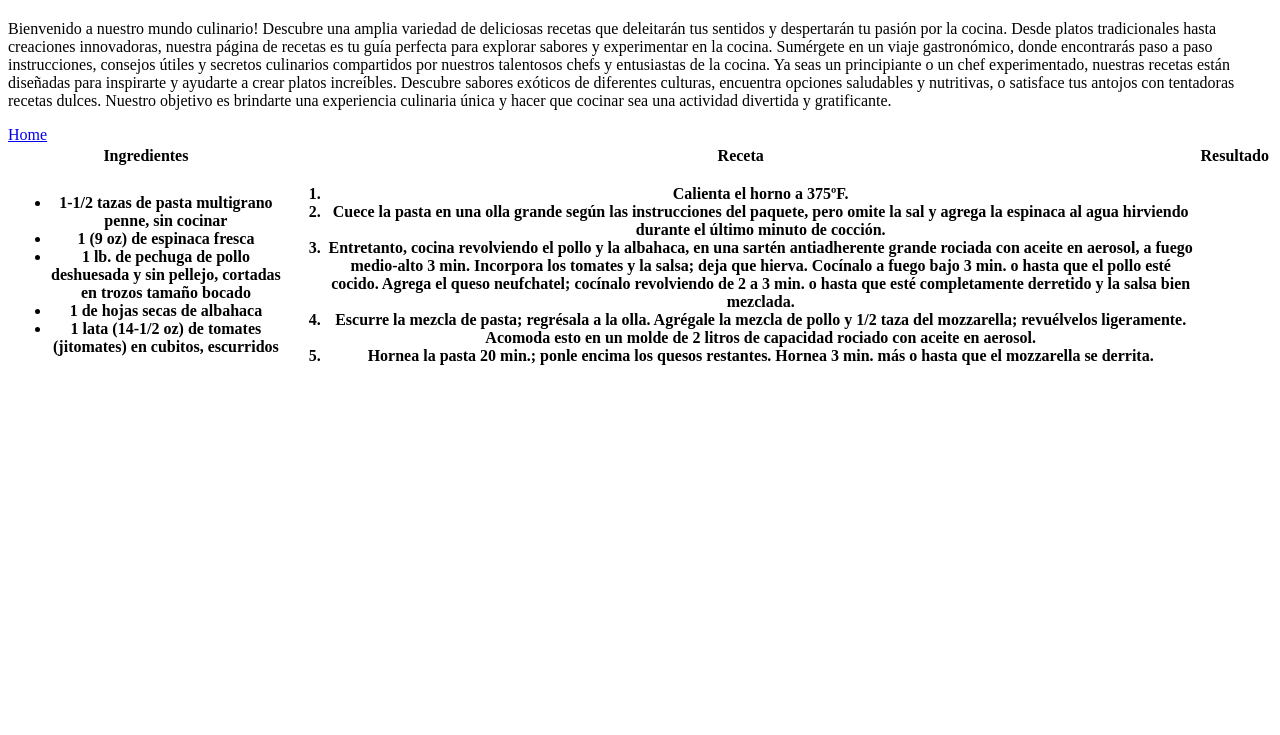
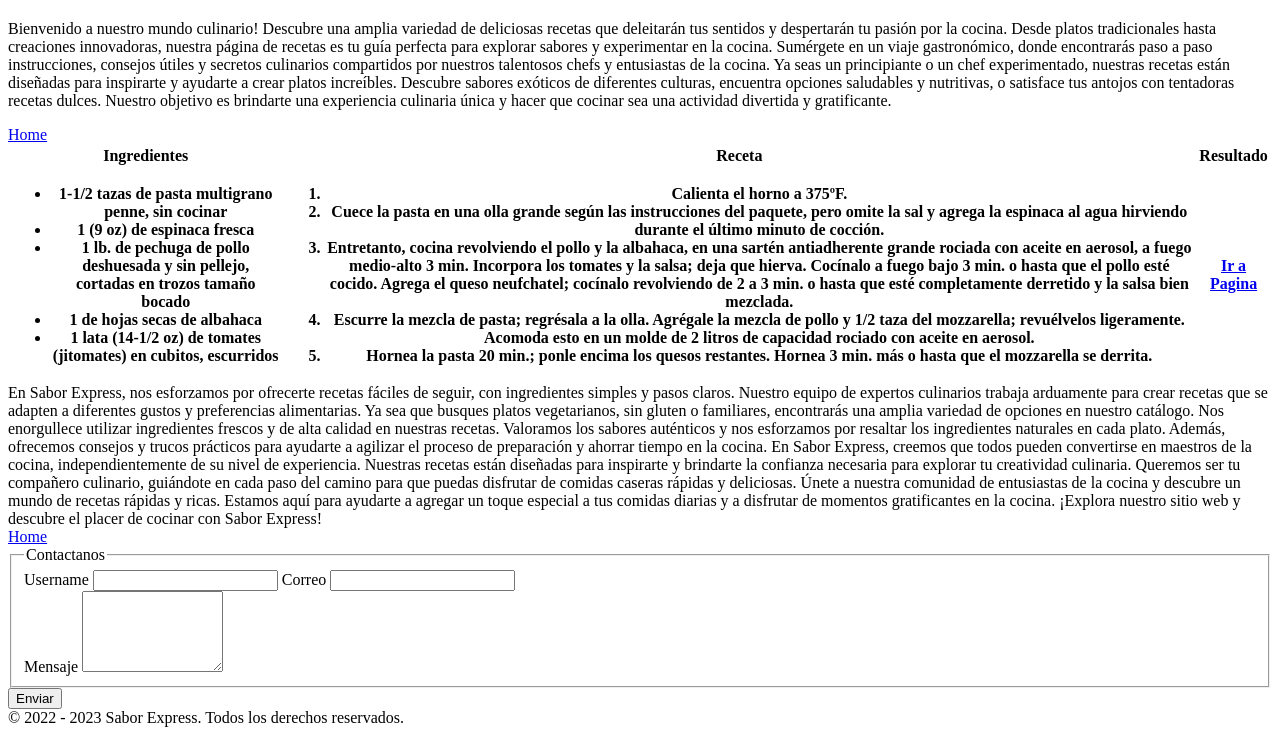
Before and after one commit to katherine4455/Recetas_pagina_web, a plain HTML site: page index.html in a window 1280 px wide. Shown: the part 734-1469 px from the top of the page. Before the commit the page ends 1126 px from the top, so only its background shows below. Drawn offline with Linux system fonts and the light colour scheme.

Commit message:
update recetas

```diff
--- a/index.html
+++ b/index.html
@@ -63,34 +63,78 @@
                         <th scope="col">
                             <ol>
                                 <li>Calienta el horno a 375ºF.</li>
-                                <li>Cuece la pasta en una olla grande según las instrucciones del paquete, pero omite la sal
+                                <li>Cuece la pasta en una olla grande según las instrucciones del paquete, pero omite la
+                                    sal
                                     y agrega la espinaca al agua hirviendo durante el último minuto de cocción. </li>
                                 <li>Entretanto, cocina revolviendo el pollo y la albahaca, en una sartén antiadherente
-                                    grande rociada con aceite en aerosol, a fuego medio-alto 3 min. Incorpora los tomates y
+                                    grande rociada con aceite en aerosol, a fuego medio-alto 3 min. Incorpora los
+                                    tomates y
                                     la salsa; deja que hierva. Cocínalo a fuego bajo 3 min. o hasta que el pollo esté
-                                    cocido. Agrega el queso neufchatel; cocínalo revolviendo de 2 a 3 min. o hasta que esté
+                                    cocido. Agrega el queso neufchatel; cocínalo revolviendo de 2 a 3 min. o hasta que
+                                    esté
                                     completamente derretido y la salsa bien mezclada.
                                 </li>
-                                <li>Escurre la mezcla de pasta; regrésala a la olla. Agrégale la mezcla de pollo y 1/2 taza
+                                <li>Escurre la mezcla de pasta; regrésala a la olla. Agrégale la mezcla de pollo y 1/2
+                                    taza
                                     del mozzarella; revuélvelos ligeramente. Acomoda esto en un molde de 2 litros de
                                     capacidad rociado con aceite en aerosol.</li>
-                                <li>Hornea la pasta 20 min.; ponle encima los quesos restantes. Hornea 3 min. más o hasta
+                                <li>Hornea la pasta 20 min.; ponle encima los quesos restantes. Hornea 3 min. más o
+                                    hasta
                                     que el mozzarella se derrita.</li>
                             </ol>
                         </th>
+                        <th scope="col">
+                            <a alt="link de receta"
+                                href="https://www.myfoodandfamily.com/es-US/recipe/111619/horneado-de-pasta-y-pollo-con-tres-quesos"
+                                target="_blank">Ir a Pagina</a>
+                        </th>
                     </tr>
                 </tbody>
-
-
             </table>
         </section>
 
         <section id="Aboutus">
+            En Sabor Express, nos esforzamos por ofrecerte recetas fáciles de seguir, con ingredientes simples y pasos
+            claros. Nuestro equipo de expertos culinarios trabaja arduamente para crear recetas que se adapten a
+            diferentes gustos y preferencias alimentarias. Ya sea que busques platos vegetarianos, sin gluten o
+            familiares, encontrarás una amplia variedad de opciones en nuestro catálogo.
 
+            Nos enorgullece utilizar ingredientes frescos y de alta calidad en nuestras recetas. Valoramos los sabores
+            auténticos y nos esforzamos por resaltar los ingredientes naturales en cada plato. Además, ofrecemos
+            consejos y trucos prácticos para ayudarte a agilizar el proceso de preparación y ahorrar tiempo en la
+            cocina.
+
+            En Sabor Express, creemos que todos pueden convertirse en maestros de la cocina, independientemente de su
+            nivel de experiencia. Nuestras recetas están diseñadas para inspirarte y brindarte la confianza necesaria
+            para explorar tu creatividad culinaria. Queremos ser tu compañero culinario, guiándote en cada paso del
+            camino para que puedas disfrutar de comidas caseras rápidas y deliciosas.
+
+            Únete a nuestra comunidad de entusiastas de la cocina y descubre un mundo de recetas rápidas y ricas.
+            Estamos aquí para ayudarte a agregar un toque especial a tus comidas diarias y a disfrutar de momentos
+            gratificantes en la cocina.
+
+            ¡Explora nuestro sitio web y descubre el placer de cocinar con Sabor Express!
+<br>
+            <a href="#home"> Home </a>
         </section>
         <section id="ContactForm">
-
+            <form action="#">
+                <fieldset>
+                    <legend>Contactanos</legend>
+                    <label for="username">Username</label>
+                <input type="text" name="username">
+                <label for="email">Correo</label>
+                <input type="email" name="email">
+                <br>
+                <label for="Mensaje">Mensaje</label>
+                <textarea name="description" cols="15" rows="5"></textarea>
+                </fieldset>
+            <button type="submit">Enviar</button>
+            </form>
         </section>
+<footer>
+    © 2022 - 2023 Sabor Express. Todos los derechos reservados.
+</footer>
     </main>
 </body>
 
```
